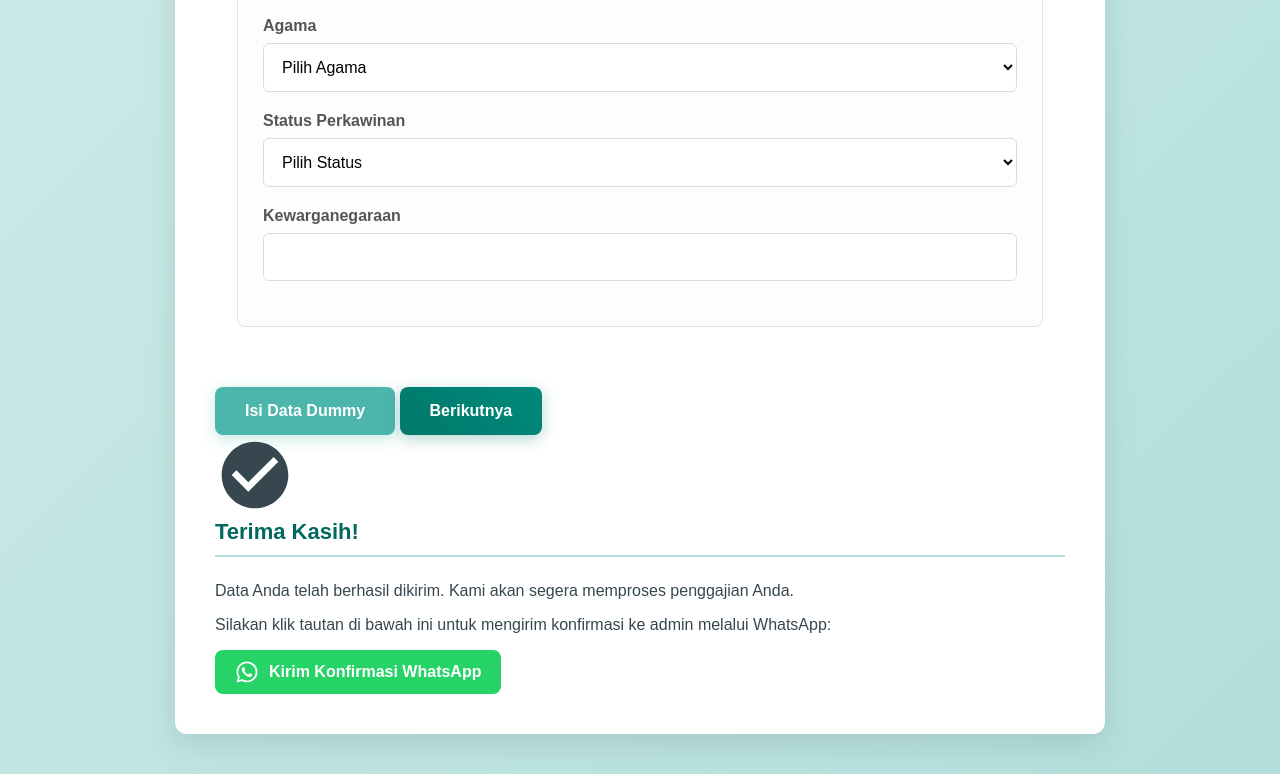
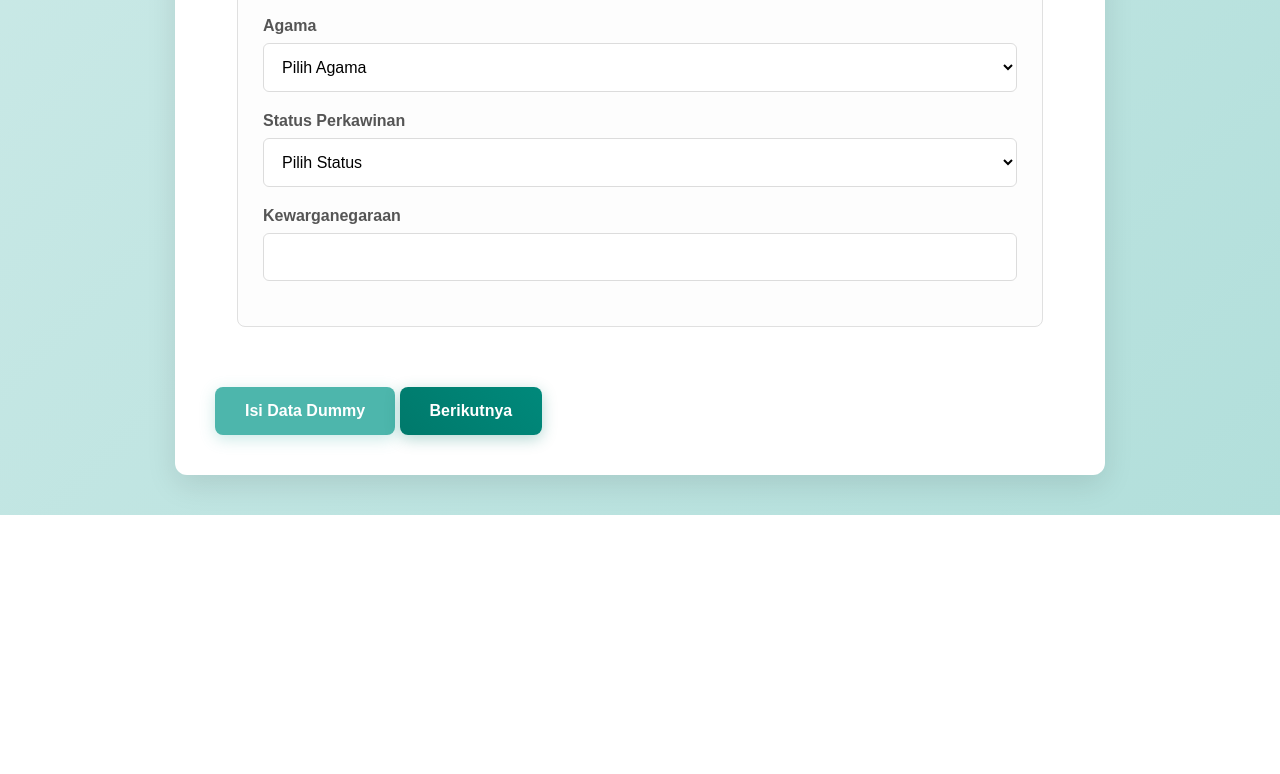
Before and after one commit to sunanp25024/Link-Gaji-DW-TDP, a website: page index.html in a window 1280 px wide. Shown: the part 1929-2703 px from the top of the page. After the commit the page ends 2444 px from the top, so only its background shows below. Drawn offline with Linux system fonts and the light colour scheme.

Commit message:
Fix duplicate content in success page - remove duplicated HTML elements

```diff
--- a/index.html
+++ b/index.html
@@ -330,19 +330,6 @@
                 <button type="button" id="next-btn" class="button">Berikutnya</button>
                 <button type="submit" id="submit-btn" class="button" style="display: none;">Kirim</button>
             </div>
-                <div class="success-icon">
-                    <svg xmlns="http://www.w3.org/2000/svg" viewBox="0 0 24 24" fill="currentColor" width="80px" height="80px">
-                        <path d="M12 2C6.48 2 2 6.48 2 12s4.48 10 10 10 10-4.48 10-10S17.52 2 12 2zm-2 15l-5-5 1.41-1.41L10 14.17l7.59-7.59L19 8l-9 9z"/>
-                    </svg>
-                </div>
-                <h2>Terima Kasih!</h2>
-                <p>Data Anda telah berhasil dikirim. Kami akan segera memproses penggajian Anda.</p>
-                <p>Silakan klik tautan di bawah ini untuk mengirim konfirmasi ke admin melalui WhatsApp:</p>
-                <a href="#" id="whatsapp-link" class="whatsapp-button" target="_blank">
-                        <svg xmlns="http://www.w3.org/2000/svg" viewBox="0 0 448 512" width="24" height="24" fill="#fff"><!--!Font Awesome Free 6.5.2 by @fontawesome - https://fontawesome.com License - https://fontawesome.com/license/free Copyright 2024 Fonticons, Inc.--><path d="M380.9 97.1C339 55.1 283.2 32 223.9 32c-122.4 0-222 99.6-222 222 0 39.1 10.2 77.3 29.6 111L0 480l117.7-30.9c32.4 17.7 68.9 27 106.1 27h.1c122.3 0 224.1-99.6 224.1-222 0-59.3-25.2-115-67.1-157zm-157 341.6c-33.8 0-65.7-8.9-94-25.7l-6.7-4-69.8 18.3L72 359.2l-4.5-7c-18.9-29.4-29.9-63.3-29.9-98.5 0-101.7 82.8-184.5 184.6-184.5 49.3 0 95.6 19.2 130.4 54.1 34.8 34.9 56.2 81.2 56.1 130.5 0 101.8-84.9 184.6-186.6 184.6zm101.2-138.2c-5.5-2.8-32.8-16.2-37.9-18-5.1-1.9-8.8-2.8-12.5 2.8-3.7 5.6-14.3 18-17.6 21.8-3.2 3.7-6.5 4.2-12 1.4-32.6-16.3-54-29.1-75.5-66-5.7-9.8 5.7-9.1 16.3-30.3 1.8-3.7.9-6.9-.5-9.7-1.4-2.8-12.5-30.1-17.1-41.2-4.5-10.8-9.1-9.3-12.5-9.5-3.2-.2-6.9-.2-10.6-.2-3.7 0-9.7 1.4-14.8 6.9-5.1 5.6-19.4 19-19.4 46.3 0 27.3 19.9 53.7 22.6 57.4 2.8 3.7 39.1 59.7 94.8 83.8 35.2 15.2 49 16.5 66.6 13.9 10.7-1.6 32.8-13.4 37.4-26.4 4.6-13 4.6-24.1 3.2-26.4-1.3-2.5-5-3.9-10.5-6.6z"/></svg>
-                        Kirim Konfirmasi WhatsApp
-                    </a>
-            </div>
         </form>
     </div>
 
```
